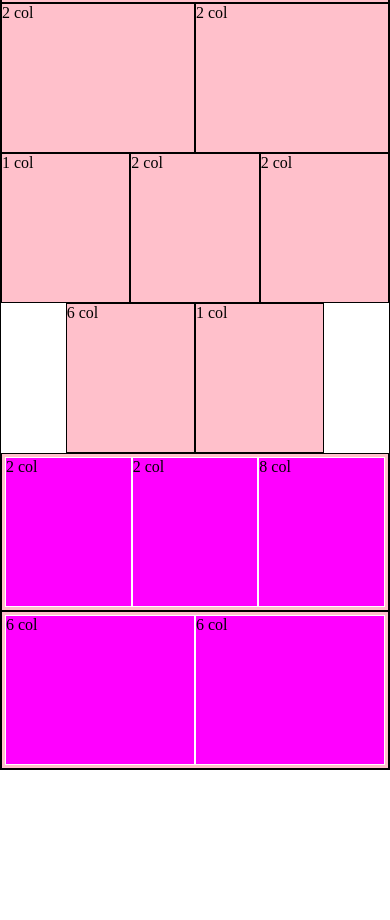
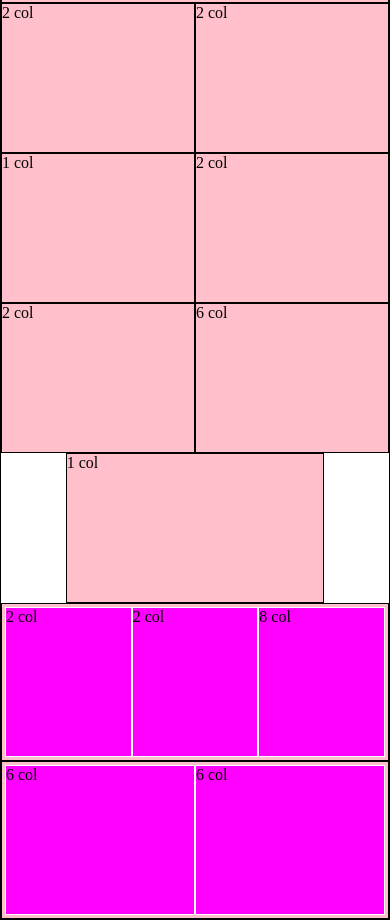
Before and after one commit to FedericaDiChio/html-css-12bool, a plain HTML site: page index.html in a window 390 px wide. Shown: the part 2098-3018 px from the top of the page. Before the commit the page ends 2868 px from the top, so only its background shows below. Drawn offline with Linux system fonts and the light colour scheme.

Commit message:
modifiche

```diff
--- a/css/style.css
+++ b/css/style.css
@@ -9,9 +9,9 @@
     background-color: pink;
     border: 1px solid black;
     min-height: 150px;
-
 }
 /* ricontrollare */
+
 
 .row-inside {
     margin: 3px 3px;
@@ -20,4 +20,5 @@
 .row-inside > div {
     background-color: fuchsia;
     border: 1px solid white;
+
 }
--- a/index.html
+++ b/index.html
@@ -33,11 +33,11 @@
             <div class="col-6 col-lg-2 col-sm-2">2 col</div>
         </div>
         <div class="row center">
-            <div class="col-4 col-lg-1 col-sm-4">1 col</div>
-            <div class="col-4 col-lg-2 col-sm-4">2 col</div>
-            <div class="col-4 col-lg-2 col-sm-4">2 col</div>
-            <div class="col-4 col-lg-6 col-sm-6">6 col</div>
-            <div class="col-4 col-lg-1 col-sm-6">1 col</div>
+            <div class="col-6 col-sm-4 col-lg-1">1 col</div>
+            <div class="col-6 col-sm-4 col-lg-2">2 col</div>
+            <div class="col-6 col-sm-4 col-lg-2">2 col</div>
+            <div class="col-6 col-sm-6 col-lg-6">6 col</div>
+            <div class="col-8 col-sm-6 col-lg-1">1 col</div>
         </div>
         <div class="row center">
             <div class="col-12 col-lg-6 col-sm-8">
```
